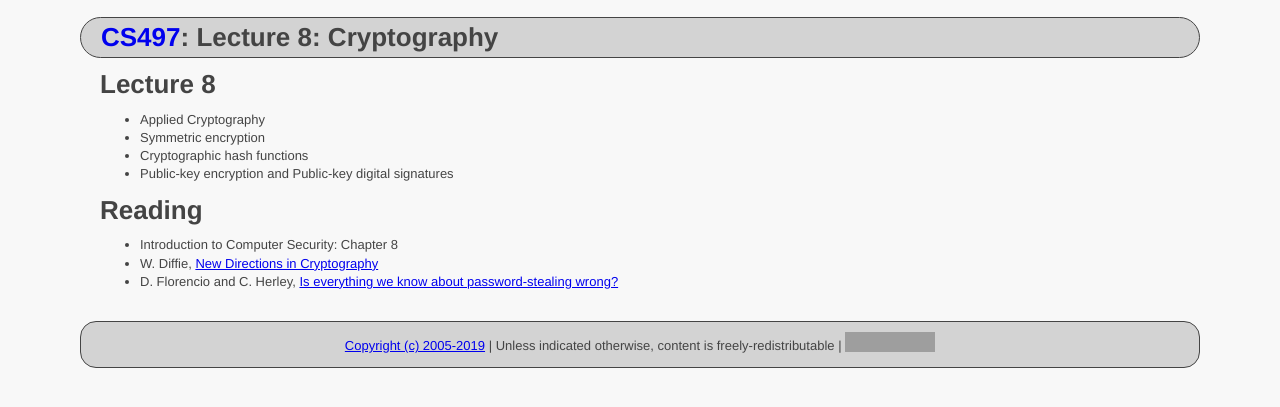
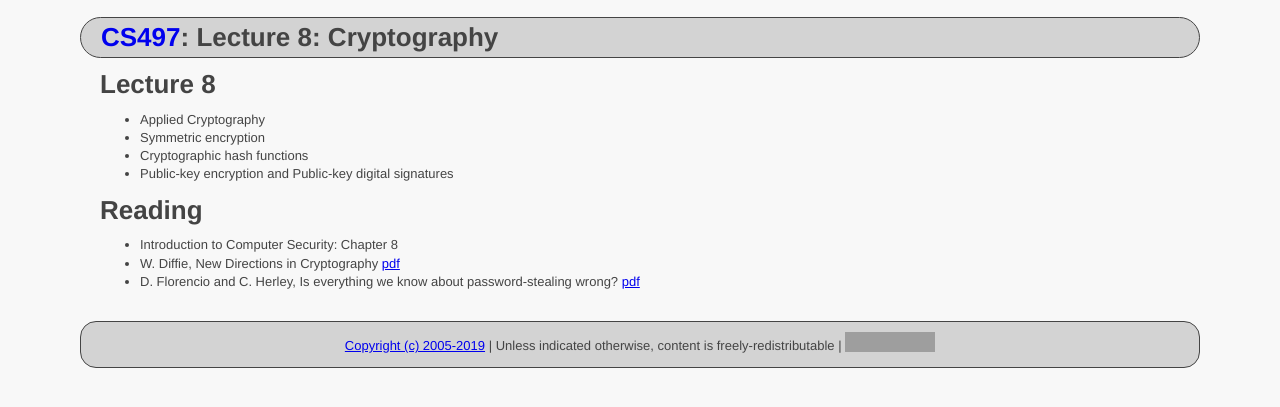
Before and after one commit to ycpcs/cs497-spring2019, a Jekyll site: the page built from lectures/lecture08.md, in a window 1280 px wide. Shown: the top 407 px of the page. Built offline with Jekyll 4.4.1, drawn with Linux system fonts in a browser that asks for light colours; grey boxes are pictures that could not be loaded.

Commit message:
Update lecture08.md

```diff
--- a/lectures/lecture08.md
+++ b/lectures/lecture08.md
@@ -14,5 +14,5 @@ title: "Lecture 8: Cryptography"
 # Reading
 
 - Introduction to Computer Security: Chapter 8
-- W. Diffie, [New Directions in Cryptography](https://cs.unc.edu/~fabian/course_papers/diffie.hellman.pdf)
-- D. Florencio and C. Herley, [Is everything we know about password-stealing wrong?](https://www.microsoft.com/en-us/research/wp-content/uploads/2011/12/everythingYouKnow.pdf)
+- W. Diffie, New Directions in Cryptography [pdf](https://cs.unc.edu/~fabian/course_papers/diffie.hellman.pdf)
+- D. Florencio and C. Herley, Is everything we know about password-stealing wrong? [pdf](https://www.microsoft.com/en-us/research/wp-content/uploads/2011/12/everythingYouKnow.pdf)
```
